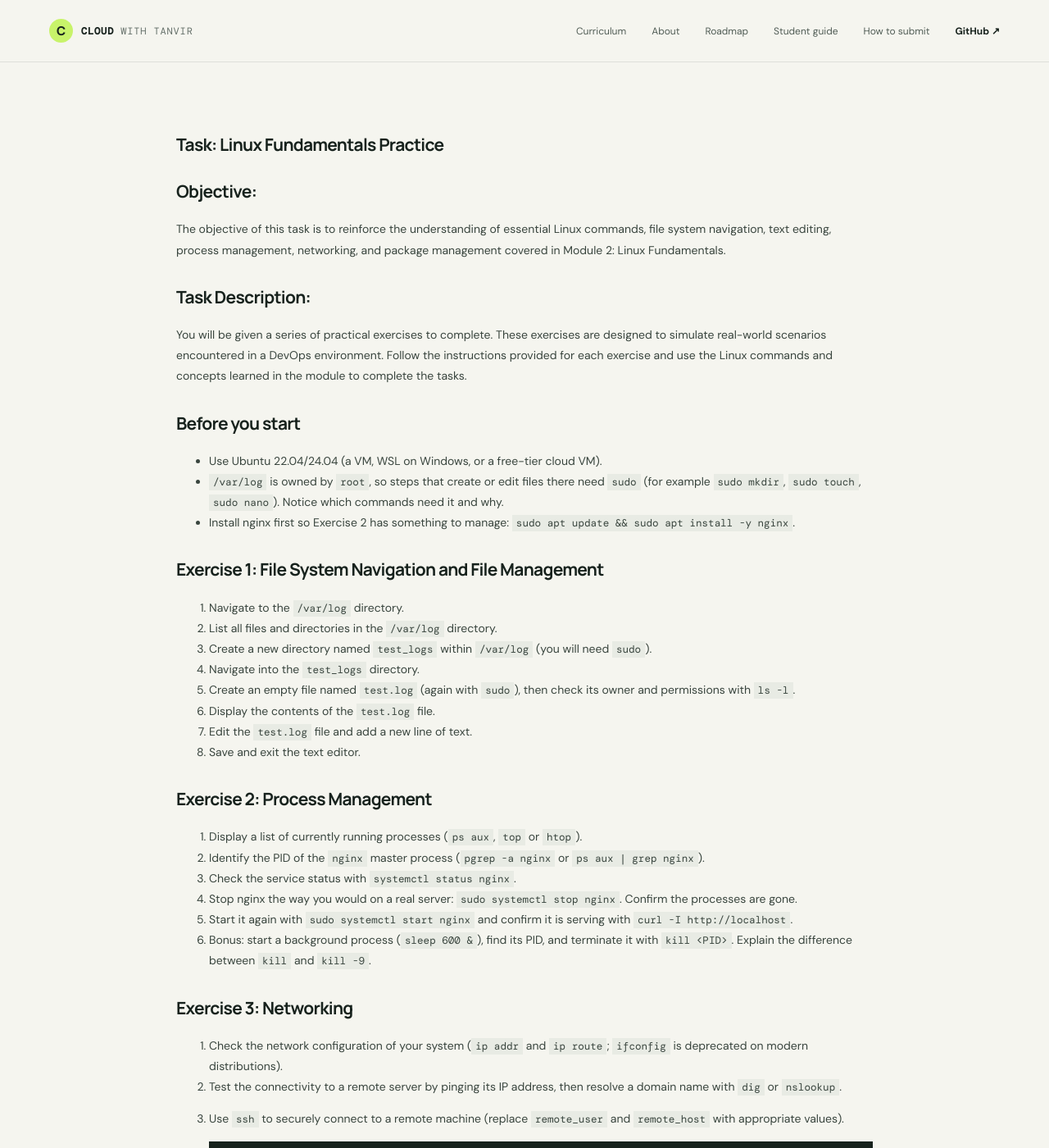
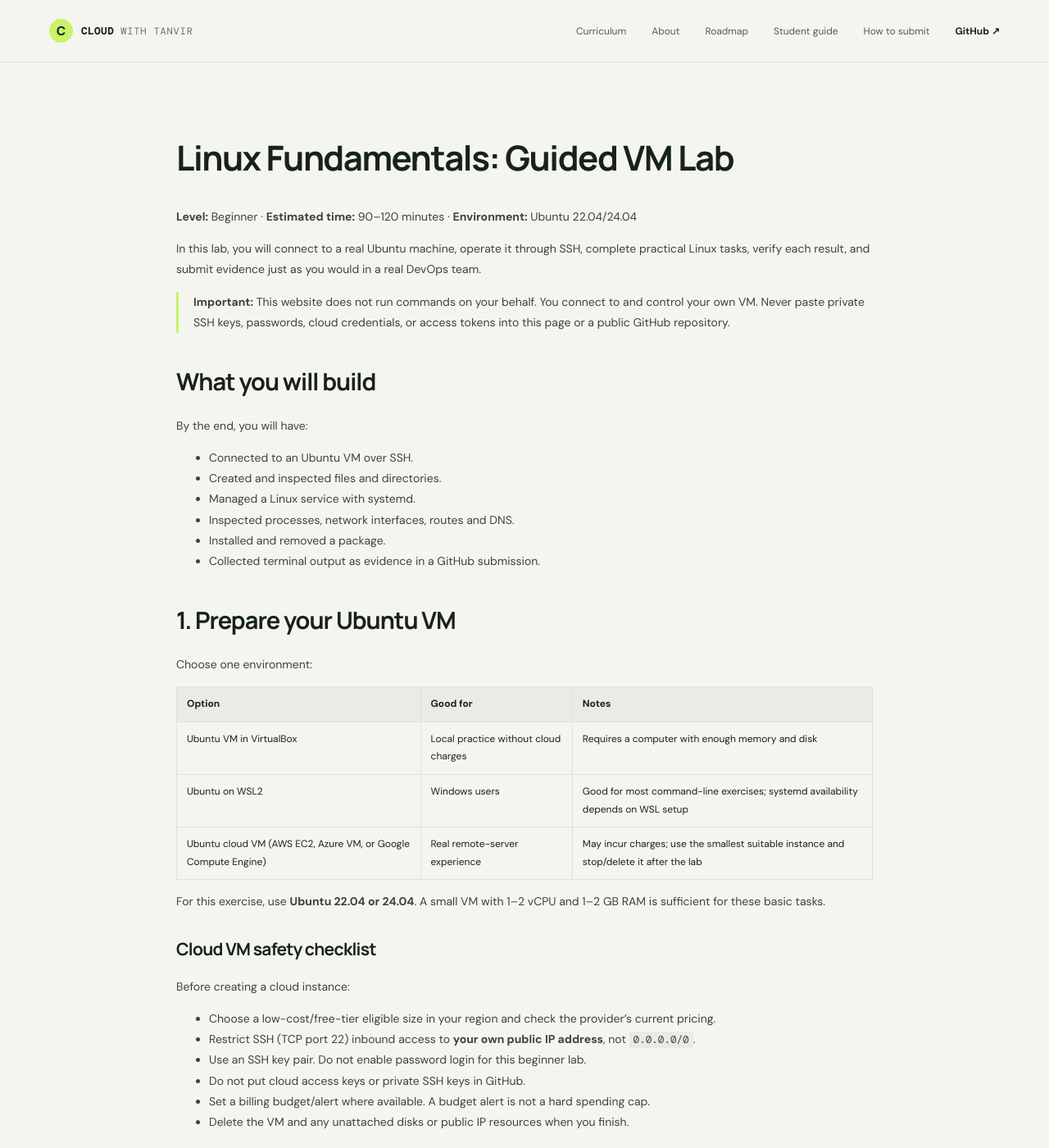
Before and after one commit to cloudwithtanvir/DevOps-bootcamp, a Jekyll site: the page built from 01-Linux-Foundations/task-1-linux-practice.md, in a window 1280 px wide and 1400 px high. Shown: the whole window at 82% size. Built offline with Jekyll 4.4.1, drawn with Linux system fonts in a browser that asks for light colours; some of the changed text lies outside the part shown.

Commit message:
Rewrite Linux task as guided SSH VM lab

````diff
--- a/01-Linux-Foundations/task-1-linux-practice.md
+++ b/01-Linux-Foundations/task-1-linux-practice.md
@@ -1,70 +1,325 @@
 ---
-title: "Task: Linux Fundamentals Practice"
+title: "Interactive Lab: Linux Fundamentals on Ubuntu"
 ---
 
-### Task: Linux Fundamentals Practice
+# Linux Fundamentals: Guided VM Lab
 
-### Objective:
+**Level:** Beginner · **Estimated time:** 90–120 minutes · **Environment:** Ubuntu 22.04/24.04
 
-The objective of this task is to reinforce the understanding of essential Linux commands, file system navigation, text editing, process management, networking, and package management covered in Module 2: Linux Fundamentals.
+In this lab, you will connect to a real Ubuntu machine, operate it through SSH, complete practical Linux tasks, verify each result, and submit evidence just as you would in a real DevOps team.
 
-### Task Description:
+> **Important:** This website does not run commands on your behalf. You connect to and control your own VM. Never paste private SSH keys, passwords, cloud credentials, or access tokens into this page or a public GitHub repository.
 
-You will be given a series of practical exercises to complete. These exercises are designed to simulate real-world scenarios encountered in a DevOps environment. Follow the instructions provided for each exercise and use the Linux commands and concepts learned in the module to complete the tasks.
+## What you will build
 
-### Before you start
+By the end, you will have:
+- Connected to an Ubuntu VM over SSH.
+- Created and inspected files and directories.
+- Managed a Linux service with systemd.
+- Inspected processes, network interfaces, routes and DNS.
+- Installed and removed a package.
+- Collected terminal output as evidence in a GitHub submission.
 
-- Use Ubuntu 22.04/24.04 (a VM, WSL on Windows, or a free-tier cloud VM).
-- `/var/log` is owned by `root`, so steps that create or edit files there need `sudo` (for example `sudo mkdir`, `sudo touch`, `sudo nano`). Notice which commands need it and why.
-- Install nginx first so Exercise 2 has something to manage: `sudo apt update && sudo apt install -y nginx`.
+## 1. Prepare your Ubuntu VM
 
-### Exercise 1: File System Navigation and File Management
+Choose one environment:
 
-1. Navigate to the `/var/log` directory.
-2. List all files and directories in the `/var/log` directory.
-3. Create a new directory named `test_logs` within `/var/log` (you will need `sudo`).
-4. Navigate into the `test_logs` directory.
-5. Create an empty file named `test.log` (again with `sudo`), then check its owner and permissions with `ls -l`.
-6. Display the contents of the `test.log` file.
-7. Edit the `test.log` file and add a new line of text.
-8. Save and exit the text editor.
+| Option | Good for | Notes |
+|---|---|---|
+| Ubuntu VM in VirtualBox | Local practice without cloud charges | Requires a computer with enough memory and disk |
+| Ubuntu on WSL2 | Windows users | Good for most command-line exercises; systemd availability depends on WSL setup |
+| Ubuntu cloud VM (AWS EC2, Azure VM, or Google Compute Engine) | Real remote-server experience | May incur charges; use the smallest suitable instance and stop/delete it after the lab |
 
-### Exercise 2: Process Management
+For this exercise, use **Ubuntu 22.04 or 24.04**. A small VM with 1–2 vCPU and 1–2 GB RAM is sufficient for these basic tasks.
 
-1. Display a list of currently running processes (`ps aux`, `top` or `htop`).
-2. Identify the PID of the `nginx` master process (`pgrep -a nginx` or `ps aux | grep nginx`).
-3. Check the service status with `systemctl status nginx`.
-4. Stop nginx the way you would on a real server: `sudo systemctl stop nginx`. Confirm the processes are gone.
-5. Start it again with `sudo systemctl start nginx` and confirm it is serving with `curl -I http://localhost`.
-6. Bonus: start a background process (`sleep 600 &`), find its PID, and terminate it with `kill <PID>`. Explain the difference between `kill` and `kill -9`.
+### Cloud VM safety checklist
 
-### Exercise 3: Networking
+Before creating a cloud instance:
+- Choose a low-cost/free-tier eligible size in your region and check the provider's current pricing.
+- Restrict SSH (TCP port 22) inbound access to **your own public IP address**, not `0.0.0.0/0`.
+- Use an SSH key pair. Do not enable password login for this beginner lab.
+- Do not put cloud access keys or private SSH keys in GitHub.
+- Set a billing budget/alert where available. A budget alert is not a hard spending cap.
+- Delete the VM and any unattached disks or public IP resources when you finish.
 
-1. Check the network configuration of your system (`ip addr` and `ip route`; `ifconfig` is deprecated on modern distributions).
-2. Test the connectivity to a remote server by pinging its IP address, then resolve a domain name with `dig` or `nslookup`.
-3. Use `ssh` to securely connect to a remote machine (replace `remote_user` and `remote_host` with appropriate values).
+## 2. Connect to the VM
 
-    ```
-    ssh remote_user@remote_host
+You need these values from your VM's details page:
+- **Public IP address** (or private IP if you are on the same private network).
+- **SSH username**. For many Ubuntu cloud images this is `ubuntu`, but confirm with your provider's image documentation.
+- **Private key file** that matches the public key configured on the VM.
 
-    ```
+On your own laptop, open Terminal (macOS/Linux) or PowerShell (Windows), then restrict the key file permissions where applicable:
 
-4. Transfer a file from your local machine to the remote machine using `scp`.
+```bash
+chmod 400 ~/Downloads/your-key.pem
+```
 
-    ```
-    scp /path/to/local/file remote_user@remote_host:/path/to/destination
+Connect (replace the placeholders):
 
-    ```
+```bash
+ssh -i ~/Downloads/your-key.pem ubuntu@YOUR_VM_PUBLIC_IP
+```
 
+For a default key already loaded into your SSH agent:
 
-### Exercise 4: Package Management
+```bash
+ssh ubuntu@YOUR_VM_PUBLIC_IP
+```
 
-1. Update the package lists on your system (`sudo apt update`).
-2. Install the `htop` package using the appropriate package manager for your Linux distribution.
-3. Remove the `htop` package from your system.
+On first connection, SSH may ask you to confirm the server host key. Verify the fingerprint using your cloud provider's trusted console or documentation before accepting it.
 
-### Submission:
+**Success check:** Your terminal prompt should change to a prompt on the Ubuntu VM. Run:
 
-Once you have completed all the exercises, write a summary of your experience and any challenges you encountered during the task. Include the commands you ran and their output (copy-pasted text is preferred over screenshots, as it is searchable).
+```bash
+whoami
+hostname
+hostname -I
+. /etc/os-release && echo "$PRETTY_NAME"
+```
 
-Submit your file as `solutions/01-linux/<your-github-username>.md` by following [HOW-TO-SUBMIT.md](../HOW-TO-SUBMIT.md).
+Expected: the username, VM hostname, its private IP address, and an Ubuntu version are displayed.
+
+**Troubleshooting**
+- `Permission denied (publickey)`: check the username, key pair, and key file.
+- `Connection timed out`: check the VM is running, the IP is correct, and the security group/firewall allows TCP 22 from your IP.
+- `UNPROTECTED PRIVATE KEY FILE`: run `chmod 400 your-key.pem` on macOS/Linux.
+- Never solve an SSH problem by opening port 22 to the entire internet.
+
+## 3. Exercise A — File system and permissions
+
+### Mission
+
+Create a small log directory under your home directory, create a log file, write a line into it, and inspect its permissions.
+
+We use your home directory for the first exercise so you do not need unnecessary root privileges.
+
+Run one command at a time:
+
+```bash
+pwd
+ls -la
+mkdir -p ~/devops-lab/logs
+cd ~/devops-lab/logs
+touch app.log
+echo "Bootcamp Linux lab started" > app.log
+cat app.log
+ls -l app.log
+stat app.log
+```
+
+**Check your understanding:** Why did these commands not need `sudo`? What is the difference between `ls -l` and `stat`?
+
+### Optional root-permission challenge
+
+Inspect `/var/log`, then create a dedicated lab directory there. Use `sudo` only for the operations that need elevated permissions:
+
+```bash
+cd /var/log
+ls -la
+sudo mkdir -p /var/log/devops-bootcamp-lab
+sudo touch /var/log/devops-bootcamp-lab/task.log
+sudo sh -c 'echo "Created during the DevOps bootcamp" > /var/log/devops-bootcamp-lab/task.log'
+sudo ls -l /var/log/devops-bootcamp-lab/task.log
+sudo cat /var/log/devops-bootcamp-lab/task.log
+```
+
+**Expected result:** the file exists and contains the line you wrote. Its owner should normally be `root`, because it was created with `sudo`.
+
+Cleanup when you are done:
+
+```bash
+sudo rm -r /var/log/devops-bootcamp-lab
+```
+
+Double-check the path before running any `rm -r` command.
+
+## 4. Exercise B — Processes and services
+
+### Mission
+
+Install nginx, inspect its service and processes, stop it, start it again, and test its local HTTP response.
+
+```bash
+sudo apt update
+sudo apt install -y nginx
+systemctl status nginx --no-pager
+pgrep -a nginx
+ps aux | grep '[n]ginx'
+```
+
+Stop and verify:
+
+```bash
+sudo systemctl stop nginx
+systemctl is-active nginx
+pgrep -a nginx || echo "No nginx processes found"
+```
+
+Start it again and test:
+
+```bash
+sudo systemctl start nginx
+systemctl is-active nginx
+curl -I http://localhost
+```
+
+**Expected result:** the service is active after starting, and `curl` returns an HTTP response (normally `200 OK` for the default nginx page).
+
+### Bonus — Background process
+
+```bash
+sleep 600 &
+jobs -l
+pgrep -a sleep
+```
+
+Find the PID and stop only the process you started:
+
+```bash
+kill YOUR_SLEEP_PID
+```
+
+Explain in your submission why `kill` (SIGTERM) is preferred before `kill -9` (SIGKILL).
+
+## 5. Exercise C — Network troubleshooting
+
+Run:
+
+```bash
+ip addr
+ip route
+ss -tulpn
+ping -c 4 1.1.1.1
+getent hosts example.com
+```
+
+If `dig` is not installed, install the DNS utilities package:
+
+```bash
+sudo apt install -y dnsutils
+dig example.com
+```
+
+**Questions**
+1. Which interface has the VM's private IP address?
+2. What is the default gateway shown by `ip route`?
+3. Does `ping` to the IP work?
+4. Does DNS resolution for `example.com` work?
+5. What is the difference between a listening socket and an established connection?
+
+### Optional SSH file transfer
+
+From your laptop (not inside the VM), create a small file and copy it to the VM:
+
+```bash
+echo "Transferred from my laptop" > transfer-test.txt
+scp -i ~/Downloads/your-key.pem transfer-test.txt ubuntu@YOUR_VM_PUBLIC_IP:~/devops-lab/
+```
+
+Back in your VM SSH session:
+
+```bash
+cat ~/devops-lab/transfer-test.txt
+```
+
+## 6. Exercise D — Package management
+
+```bash
+sudo apt update
+sudo apt install -y htop
+htop
+```
+
+Exit htop with `q`, then remove it:
+
+```bash
+sudo apt remove -y htop
+```
+
+**Question:** What is the difference between `apt update` and `apt upgrade`?
+
+## 7. Verify your work
+
+Run this final evidence collection:
+
+```bash
+echo "=== HOST ==="
+hostname
+whoami
+echo "=== OS ==="
+. /etc/os-release && echo "$PRETTY_NAME"
+echo "=== LAB FILE ==="
+cat ~/devops-lab/logs/app.log
+ls -l ~/devops-lab/logs/app.log
+echo "=== NGINX ==="
+systemctl is-active nginx
+curl -I --max-time 5 http://localhost
+echo "=== NETWORK ==="
+ip route
+getent hosts example.com
+echo "=== PACKAGE ==="
+dpkg -l htop 2>/dev/null | tail -n +6
+```
+
+Copy the useful output into your report. Remove public IPs, usernames or hostnames you do not want to share, and **never include private keys, passwords, tokens or cloud credentials**.
+
+## 8. Submit your lab report
+
+Create:
+
+```text
+solutions/01-linux/YOUR_GITHUB_USERNAME.md
+```
+
+Use this structure:
+
+```markdown
+# Linux Fundamentals Lab — YOUR NAME
+
+## Environment
+- Ubuntu version:
+- VM type: VirtualBox / WSL2 / AWS / Azure / GCP
+- Date completed:
+
+## SSH connection
+- Connection successful: Yes/No
+- Problem faced and how I fixed it:
+
+## Exercise A — Files and permissions
+- Commands used:
+- Evidence/output:
+- What I learned about sudo and ownership:
+
+## Exercise B — Processes and nginx
+- nginx status before and after:
+- HTTP response:
+- Difference between kill and kill -9:
+
+## Exercise C — Networking
+- Private interface:
+- Default gateway:
+- Ping and DNS result:
+- What I learned:
+
+## Exercise D — Packages
+- Install/remove result:
+- Difference between apt update and apt upgrade:
+
+## Reflection
+- Most difficult part:
+- One thing I can now do independently:
+- One question I still have:
+```
+
+Follow the [How to Submit Your Solution](../HOW-TO-SUBMIT.md) guide and open a pull request from your fork.
+
+## 9. Clean up your environment
+
+After you have collected your evidence:
+- Remove the optional lab directory under `/var/log` if you created it.
+- Stop or delete your cloud VM when you no longer need it.
+- Delete any cloud disks or public IP resources that continue to incur charges.
+- Keep your private SSH key safely on your own device.
+
+**Completion criteria:** SSH connection demonstrated, file created and inspected, nginx stopped and restarted, network and DNS checks completed, htop installed and removed, report submitted.
````
